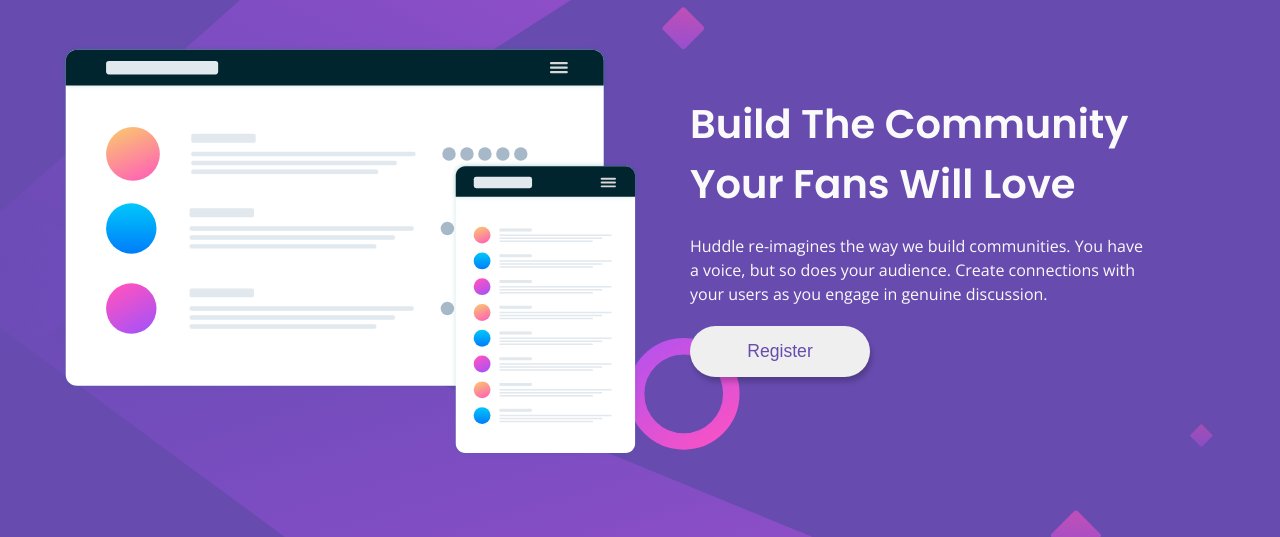
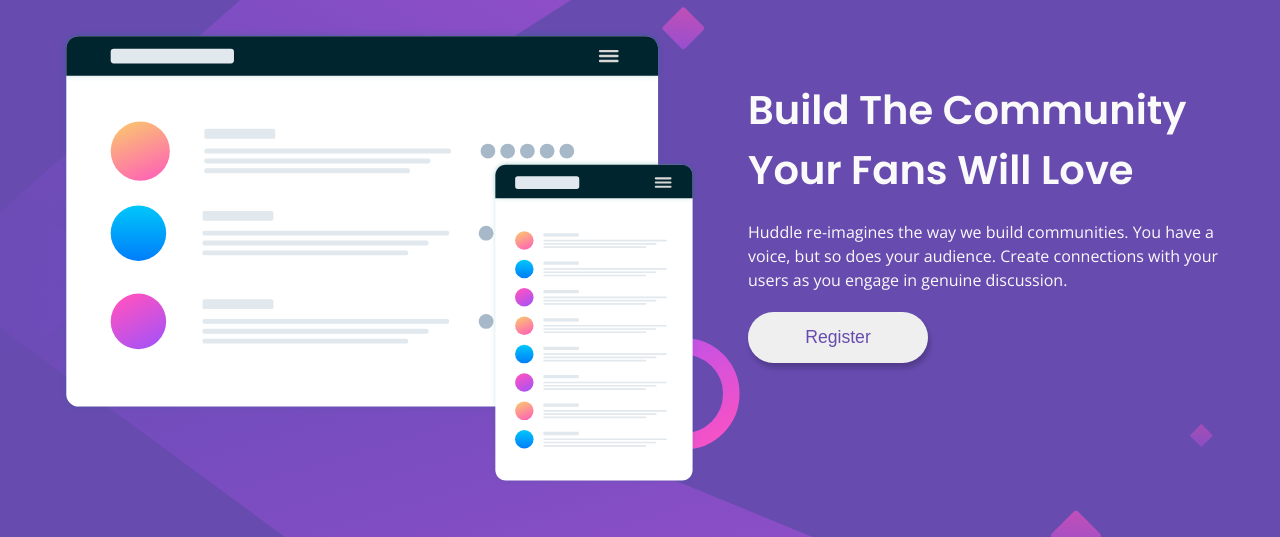
Before and after one commit to Hisham-Echo/huddle-landing-page-with-single-introductory-section, a plain HTML site: page index.html in a window 1280 px wide. Shown: the part 165-702 px from the top of the page. Drawn offline with nearby package versions, Linux system fonts and the light colour scheme.

Commit message:
Solution

```diff
--- a/style.css
+++ b/style.css
@@ -33,7 +33,7 @@ body {
     font-weight: 400;
 }
 
-@media (min-width: 800px) {
+@media (min-width: 1200px) {
     body {
         height: 100vh;
         place-items: start;
@@ -60,7 +60,7 @@ header img {
     max-width: 50%;
 }
 
-@media (min-width: 800px) {
+@media (min-width: 1200px) {
     header {
         margin-bottom: 50px;
     }
@@ -73,8 +73,8 @@ header img {
 /* START main */
 main {
     display: flex;
-    flex-flow: row wrap;
-    max-width: 100%;
+    flex-flow: column nowrap;
+    max-width: 500px;
     text-align: center;
 }
 
@@ -118,15 +118,17 @@ main .text button:hover {
     color: #fafafa;
 }
 
-@media (min-width: 800px) {
+@media (min-width: 1200px) {
     main {
+        max-width: initial;
+        flex-flow: row nowrap;
         margin: 0;
         gap: 50px;
     }
 
     main .img {
         max-width: initial;
-        width: 50%;
+        width: 55%;
         text-align: left;
         margin: 0;
     }
@@ -135,16 +137,16 @@ main .text button:hover {
         margin-top: 50px;
         align-self: start;
         text-align: left;
-        width: 45%;
+        width: calc(45% - 50px);
     }
 
     main .text h1 {
-        padding-right: 50px;
+        max-width: 500px;
         font-size: 2.5rem;
     }
 
     main .text p {
-        padding-right: 60px;
+        max-width: 520px;
     }
 
     main .text button {
@@ -182,7 +184,7 @@ footer i:hover {
     color: var(--Soft-Magenta);
 }
 
-@media (min-width: 800px) {
+@media (min-width: 1200px) {
     footer {
         padding-top: 0;
         place-self: end;
```
